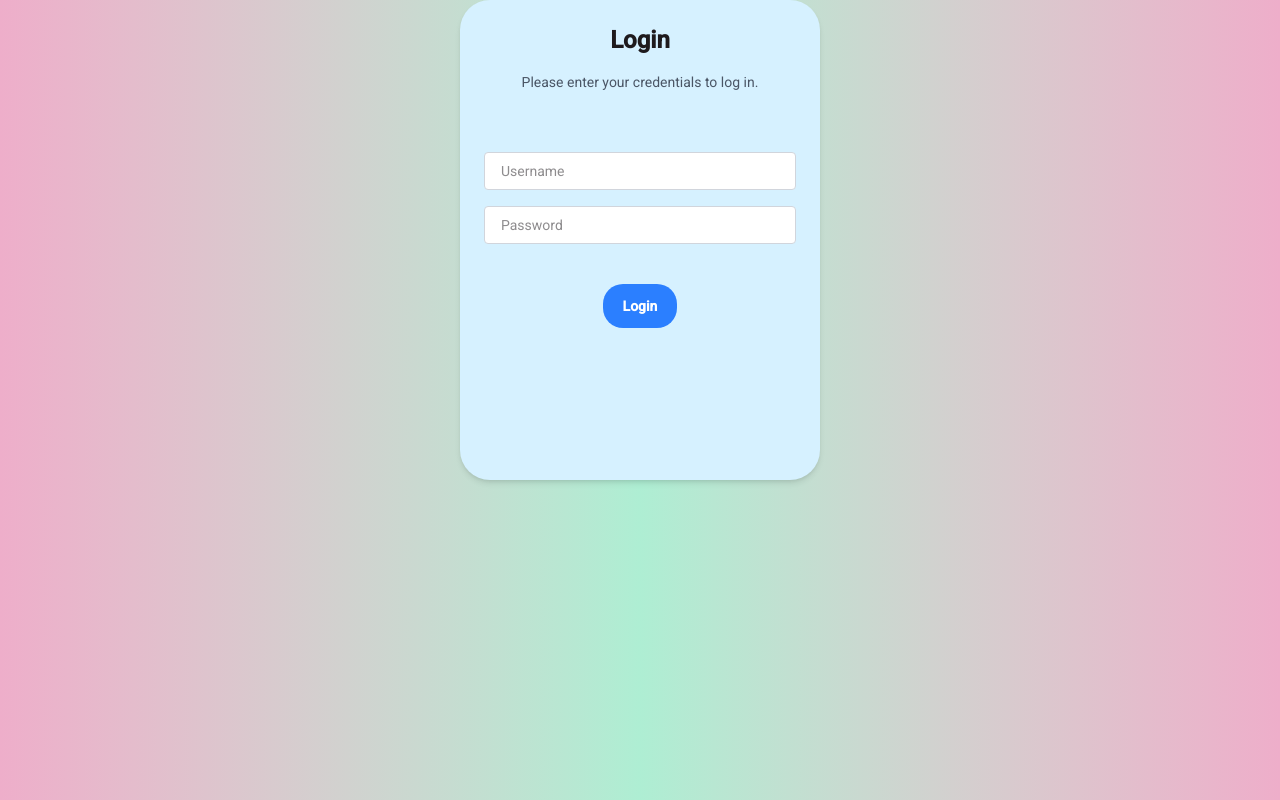
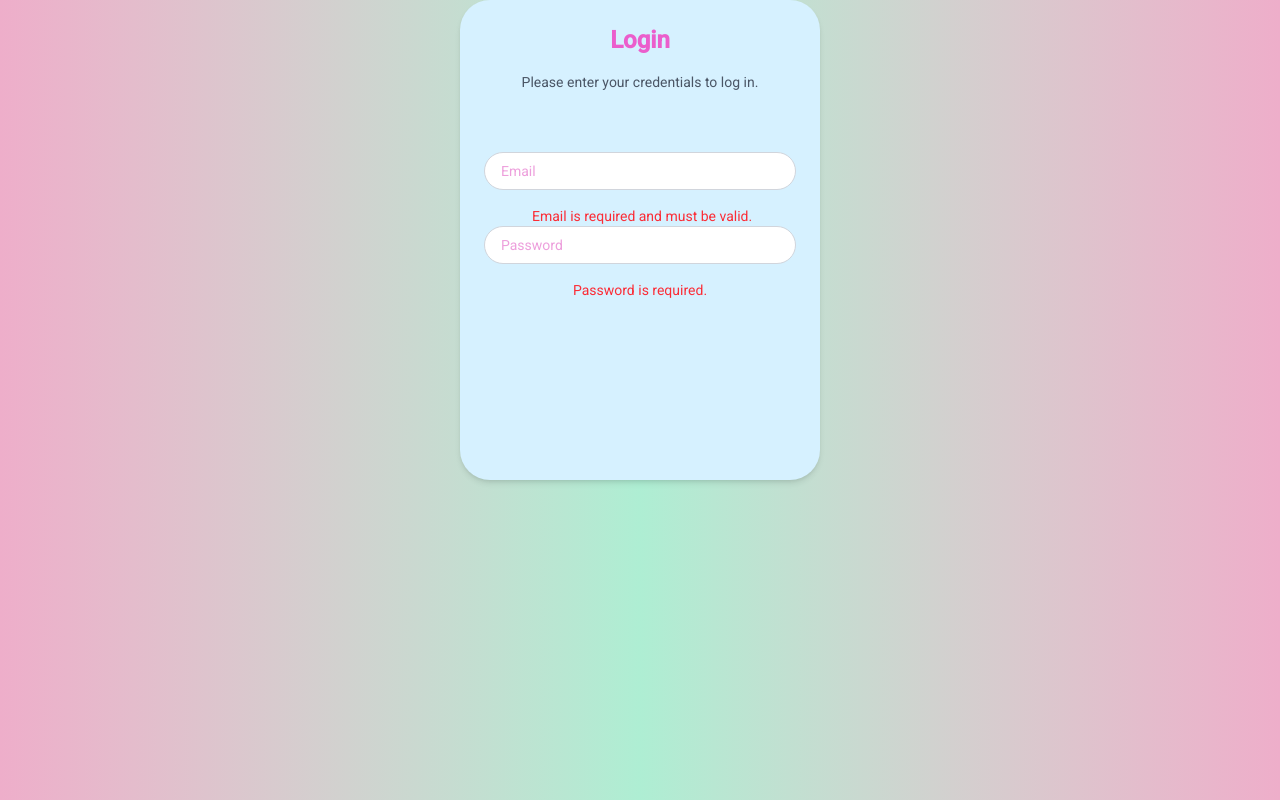
Before and after one commit to msgsummerpractice/amalia_petre, an Angular app in the folder Angular/my-app/: page /login in a window 1280 px wide. Built offline with nearby package versions, Linux system fonts and the light colour scheme.

Commit message:
Finished reactive forms chapter

```diff
--- a/Angular/my-app/src/app/AuthInterceptor.ts
+++ b/Angular/my-app/src/app/AuthInterceptor.ts
@@ -3,6 +3,7 @@ import { HttpInterceptorFn } from '@angular/common/http';
 const token = 'Bearer eyJhbGciOiJIUzI1NiIsInR5cCI6IkpXVCJ9.eyJzdWIiOiIxMjM0NTY3ODkwIiwibmFtZSI6IkpvaG4gRG9lIiwiYWRtaW4iOnRydWUsImlhdCI6MTUxNjIzOTAyMn0.KMUFsIDTnFmyG3nMiGM6H9FNFUROf3wh7SmqJp-QV30';
 
 export const authInterceptor: HttpInterceptorFn = (req, next) => {
+    console.log('AuthInterceptor: Adding Authorization header');
   const cloned = req.clone({
     setHeaders: {
       Authorization: `${token}`,
--- a/Angular/my-app/src/app/AuthService.ts
+++ b/Angular/my-app/src/app/AuthService.ts
@@ -4,7 +4,7 @@ import { Injectable, signal } from '@angular/core';
   providedIn: 'root',
 })
 export class AuthService {
-  isAuthenticated = signal(false); // the /home endpoint will redirect to /login if this is false
+  isAuthenticated = signal(true); // the /home endpoint will redirect to /login if this is false
   login() {
     this.isAuthenticated.set(true);
   }
--- a/Angular/my-app/src/app/Dog/dog.component.html
+++ b/Angular/my-app/src/app/Dog/dog.component.html
@@ -1,5 +1,4 @@
 <div
-  *authStatus="true"
   class="w-full h-full bg-gradient-to-r from-indigo-500 via-purple-500 to-pink-500"
 >
   <header>
@@ -21,7 +20,7 @@
 
   <main>
     <div class="text-center mb-10 p-12">
-      <h1 class="text-4xl font-bold mb-4">{{ 'Dog Gallery' | format }}</h1>
+      <h1 class="text-4xl font-bold mb-4">{{ 'dog gallery' | format }}</h1>
       <p class="text-lg text-gray-700">Different types of dogs</p>
     </div>
 
@@ -42,7 +41,8 @@
       </div>
     </div>
 
-    <div class="text-center p-8">
+    <!-- when authStatus is "false", the page is not visible -->
+    <div *authStatus="false"  class="text-center p-8">
       <h1>Random Dog Image</h1>
       <button
         (click)="fetchRandomDog()"
--- a/Angular/my-app/src/app/Dog/dog.component.ts
+++ b/Angular/my-app/src/app/Dog/dog.component.ts
@@ -8,12 +8,14 @@ import { MatButton } from '@angular/material/button';
 import { AuthStatusDirective } from '../AuthStatusDirective';
 import { RouterLink } from '@angular/router';
 import { FormatPipe } from '../TitleFormatPipe';
+import { ReactiveFormsModule } from '@angular/forms';
+
 
 @Component({
   selector: 'app-dog',
   templateUrl: './dog.component.html',
   standalone: true,
-  imports: [RouterLink,CommonModule, MatIconModule, MatToolbarModule, MatSidenavModule, MatButton, AuthStatusDirective, FormatPipe],
+  imports: [RouterLink,CommonModule, MatIconModule, MatToolbarModule, MatSidenavModule, MatButton, AuthStatusDirective, FormatPipe, ReactiveFormsModule],
   providers: [DogService]
 })
 
--- a/Angular/my-app/src/app/login/login.html
+++ b/Angular/my-app/src/app/login/login.html
@@ -1,23 +1,43 @@
 <div class="w-full h-full bg-gradient-to-r from-[#EEAECA] via-[#AEEED3] to-[#EEAECA]">
     <div class="bg-[#D6F1FF] rounded-[30px] shadow-md p-6 w-90 h-120 flex flex-col items-center mx-auto">
-        <h2 class="text-2xl font-semibold mb-2">Login</h2>
+        <h2 class="text-2xl font-semibold mb-2 text-[#EB5ECC]">Login</h2>
         <p class="text-gray-600 mt-2">Please enter your credentials to log in.</p>
-        <form class="mt-15 space-y-15" method="POST">
+        <form [formGroup]="loginFormGroup" (ngSubmit)="onFormSubmit()" class="mt-15 space-y-15 ">
+
+
             <input
-                type="text"
-                placeholder="Username"
-                class="border border-gray-300 rounded px-4 py-2 mb-4 w-full bg-white"
+                formControlName="email"
+                type="email"
+                placeholder="Email"
+                required
+                class="border border-gray-300 rounded-[20px] px-4 py-2 mb-4 w-full bg-white text-[#DB40BA]"
             />
+            <!-- when the email input is invalid and touched, the error message should be shown but it isn't showing -->
+            @if (loginFormGroup.controls.email.invalid){
+                <small class="text-red-500 text-sm ml-10 p-2 ">
+                    Email is required and must be valid.
+                </small>
+            }
             <input
+                formControlName="password"
                 type="password"
                 placeholder="Password"
-                class="border border-gray-300 rounded px-4 py-2 mb-4 w-full bg-white"
+                required
+                class="border border-gray-300 rounded-[20px] px-4 py-2 mb-4 w-full bg-white text-[#DB40BA]"
             />
+            @if (loginFormGroup.controls.password.invalid){
+                <small class="text-red-500 text-sm flex justify-center ">
+                    Password is required.
+                </small>
+            }
+
+            <button
+                type="submit"
+                *ngIf="loginFormGroup.valid"
+                class="bg-[#FFC2F2] hover:bg-[#FA84E4] text-white font-bold py-3 px-5 rounded-[20px] cursor-pointer mt-6 justify-center items-center w-full"
+            >
+                Login
+            </button>
         </form>
-        <input
-            type="submit"
-            value="Login"
-            class="bg-blue-500 hover:bg-blue-700 text-white font-bold py-3 px-5 rounded-[20px] cursor-pointer mt-6"
-        />
     </div>
 </div>
--- a/Angular/my-app/src/app/login/login.ts
+++ b/Angular/my-app/src/app/login/login.ts
@@ -1,9 +1,38 @@
-import { Component } from '@angular/core';
+import { Component, inject } from '@angular/core';
+import {
+  FormControl,
+  NonNullableFormBuilder,
+  ReactiveFormsModule,
+  Validators,
+} from '@angular/forms';
+import {NgIf} from '@angular/common';
+
+type LoginForm = {
+  email: FormControl<string>;
+  password: FormControl<string>;
+};
 
 @Component({
   selector: 'app-login',
-  imports: [],
   templateUrl: './login.html',
-  styleUrl: './login.css',
+  styleUrls: ['./login.css'],
+  standalone: true,
+  imports: [ReactiveFormsModule, NgIf],
 })
-export class Login {}
+export class Login {
+  private readonly _formBuilder = inject(NonNullableFormBuilder);
+  protected readonly loginFormGroup = this._formBuilder.group<LoginForm>({
+    email: this._formBuilder.control('', { validators: [Validators.required, Validators.email] }),
+    password: this._formBuilder.control('', Validators.required),
+  });
+
+  onFormSubmit(): void {
+    if (this.loginFormGroup.valid) {
+      const email = this.loginFormGroup.get('email')?.value;
+      const password = this.loginFormGroup.get('password')?.value;
+      console.log('Form submitted with values:', { email, password });
+    } else {
+      console.log('Form is invalid');
+    }
+  }
+}
```
